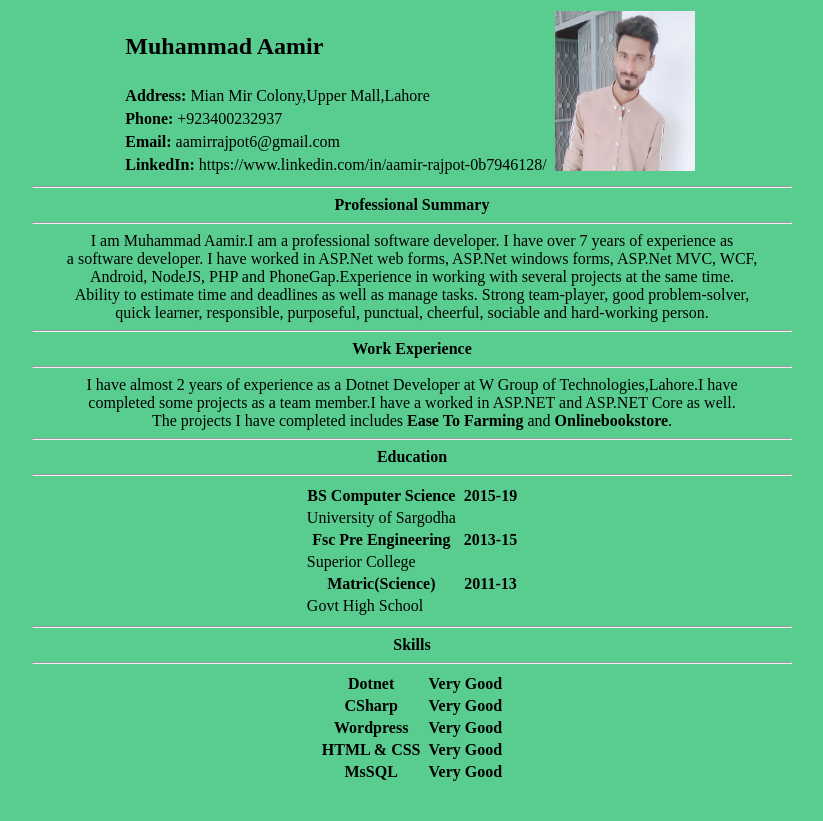
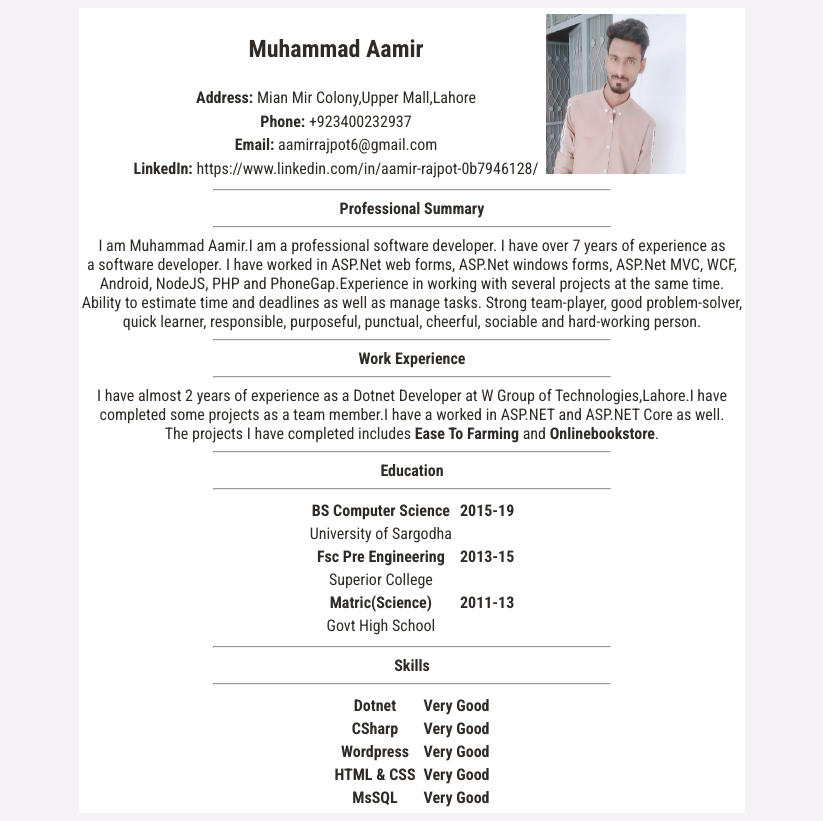
Before and after one commit to aamirrajpot/aamirrajpot.github.io, a plain HTML site: page index.html in a window 1280 px wide. Shown: the whole page, without its empty margins (228-1051 px from the left). Before the commit the page ends 800 px from the top, so only its background shows below. Drawn offline with Linux system fonts and the light colour scheme.

Commit message:
FinalChange

```diff
--- a/index.html
+++ b/index.html
@@ -5,12 +5,15 @@
     <meta name="viewport" content="width=device-width, initial-scale=1.0">
     <meta http-equiv="X-UA-Compatible" content="ie=edge">
     <title>Curriculam Vitae</title>
+    <link href="https://fonts.googleapis.com/css?family=Roboto+Condensed:300,300i,400,400i,700,700i&display=swap" rel="stylesheet">
+
 
 </head>
 
-<body bgcolor="#59cd90">
-
-
+<body bgcolor="#f5f3f5" height="100%" width="100%" align="center">
+    <table bgcolor="white" align="center">
+        <td>
+            <font size="3" face="Roboto Condensed" color="#302b27">
                 <div>
 
                     <table align="center" >
@@ -44,6 +47,7 @@
                         <tr>
                                 <td>
                                         <b>Phone: </b>+923400232937
+                                </td>
 
                                 <td>
 
@@ -54,7 +58,7 @@
                             </tr>
                             <tr>
                                     <td>
-                                <b>Email: </b>aamirrajpot6@gmail.com
+                                            <b>Email: </b>aamirrajpot6@gmail.com</td>
 
                                     <td>
 
@@ -66,7 +70,7 @@
                                 <tr>
                             <td>
                                     <b>LinkedIn: </b>https://www.linkedin.com/in/aamir-rajpot-0b7946128/
-
+                            </td>
                             <td>
 
                             </td>
@@ -191,6 +195,23 @@
 
                         </table>
                 </div>
+                </font>
+        </td>
+    </table>
+
+
+    <!--<center>
+        <table border="1" cellspacing="0" cellpadding="0" width="200px" align="center">
+            <tr>
+                <td background="Desktop-Wallpaper-41.jpg" align="left">
+                    <h2>Hello</h2>
+                </td>
+                <td>
+                    <h2>&nbsp;</h2>
+                </td>
+            </tr>
+        </table>
+    </center>-->
 
 </body>
 </html>
```
Lines whose indentation alone changed are shown as unchanged.
